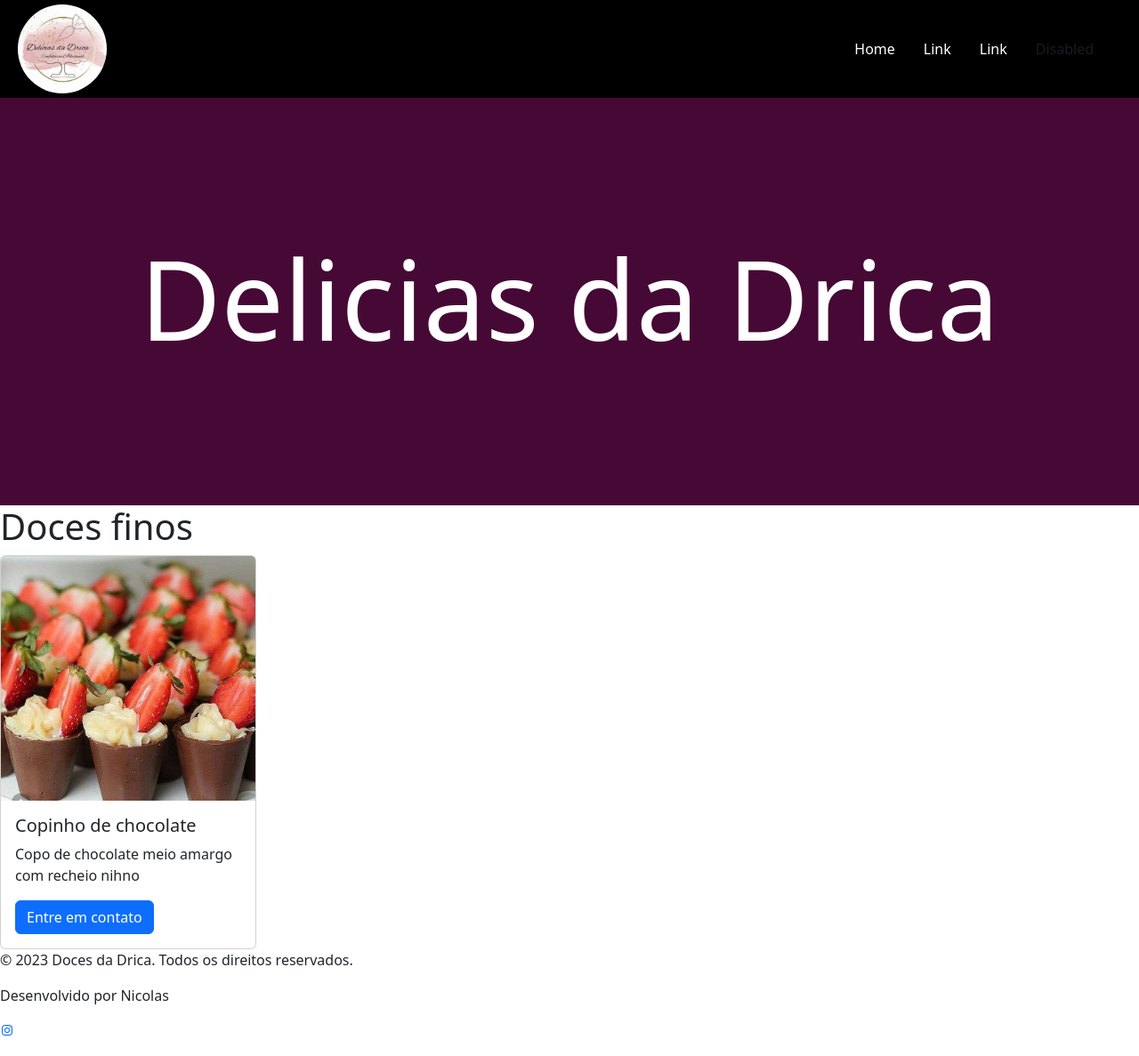
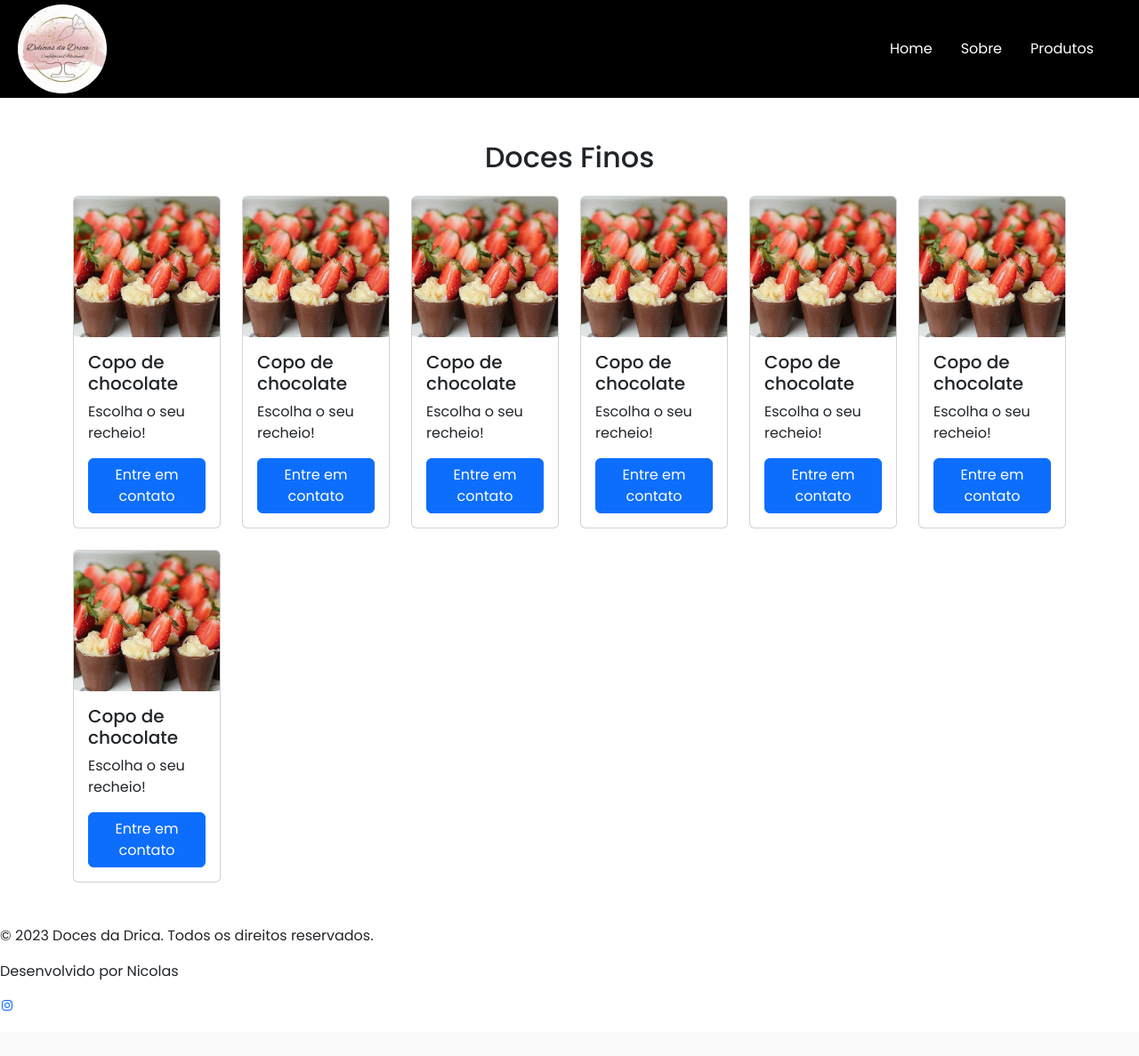
Before and after one commit to NicoaGc/Doces-da-Drica, a PHP site: page / in a window 1280 px wide. Shown: the whole page at 89% size. After the commit the page ends 1136 px from the top, so only its background shows below. Run offline with PHP 8.4, Linux system fonts and the light colour scheme; some libraries are stand-ins or nearby versions.

Commit message:
colocando cards no body, Doces finos

```diff
--- a/style.css
+++ b/CSS/style.css
@@ -1,4 +1,12 @@
+/* Fonte do Google - Poppins */
+@import url('https://fonts.googleapis.com/css2?family=Poppins:ital,wght@0,100;0,200;0,300;0,400;0,500;0,600;0,700;0,800;0,900;1,100;1,200;1,300;1,400;1,500;1,600;1,700;1,800;1,900&display=swap');
 
+*{
+    margin: 0;
+    padding: 0;
+    box-sizing: border-box;
+    font-family: 'Poppins', sans-serif;
+}
 body{
     width: 100%;
 
--- a/index.html
+++ b/index.html
@@ -8,7 +8,7 @@
     <link href="https://fonts.googleapis.com/css2?family=Lexend:wght@100..900&display=swap" rel="stylesheet">
     <link href='https://unpkg.com/boxicons@2.1.4/css/boxicons.min.css' rel='stylesheet'>
     <title>Delicias da Drica</title>
-    <link rel="stylesheet" href="style.css">
+    <link rel="stylesheet" href="CSS/style.css">
     <link rel="stylesheet" href="path/to/font-awesome/css/font-awesome.min.css">
     <link rel="stylesheet" href="https://cdnjs.cloudflare.com/ajax/libs/font-awesome/6.7.2/css/all.min.css" integrity="sha512-Evv84Mr4kqVGRNSgIGL/F/aIDqQb7xQ2vcrdIwxfjThSH8CSR7PBEakCr51Ck+w+/U6swU2Im1vVX0SVk9ABhg==" crossorigin="anonymous" referrerpolicy="no-referrer" />
     <link rel="stylesheet" href="https://cdn.jsdelivr.net/npm/bootstrap-icons@1.12.1/font/bootstrap-icons.min.css">
@@ -16,52 +16,114 @@
 </head>
 <body>
     <header>
-
-    </header>
     <nav>
 <ul class="nav justify-content-end">
   <a href="">
-    <img src="logodeliciasdadrica.jpg" alt="" srcset="">
+    <img src="images/logodeliciasdadrica.jpg" alt="" srcset="">
   </a>
   <li class="nav-item">
     <a class="nav-link active" aria-current="page" href="#">Home</a>
   </li>
   <li class="nav-item">
-    <a class="nav-link" href="#">Link</a>
+    <a class="nav-link" href="#">Sobre</a>
   </li>
   <li class="nav-item">
-    <a class="nav-link" href="#">Link</a>
-  </li>
-  <li class="nav-item">
-    <a class="nav-link disabled" aria-disabled="true">Disabled</a>
+    <a class="nav-link" href="#">Produtos</a>
   </li>
 </ul>
 </nav>
-            <script src="index.js"></script>
-    <main>
-      <section class="Pparte">
-<div>
-  <h1 class="titulop">
-    Delicias da Drica
-  </h1>
-</div>
-      </section>
-      <div>
-        <h1>
-          Doces finos
-        </h1>
+    </header>
+
+  <link href="https://cdn.jsdelivr.net/npm/bootstrap@5.3.0/dist/css/bootstrap.min.css" rel="stylesheet">
+</head>
+<body>
+<div class="container my-5">
+  <h2 class="text-center mb-4">Doces Finos</h2>
+
+  <div class="row g-4">
+
+    <!-- Card 1 -->
+    <div class="col-6 col-sm-4 col-md-3 col-lg-2">
+      <div class="card h-100">
+        <img src="images/docesfinoscopodechocolate.jpg" class="card-img-top" alt="...">
+        <div class="card-body">
+          <h5 class="card-title">Copo de chocolate</h5>
+          <p class="card-text">Escolha o seu recheio!</p>
+          <a href="#" class="btn btn-primary">Entre em contato</a>
+        </div>
       </div>
-        <section>
-<div class="card" style="width: 18rem;">
-  <img src="docesfinoscopodechocolate.jpg" class="card-img-top" alt="...">
-  <div class="card-body">
-    <h5 class="card-title">Copinho de chocolate</h5>
-    <p class="card-text">Copo de chocolate meio amargo com recheio nihno</p>
-    <a href="#" class="btn btn-primary">Entre em contato</a>
+    </div>
+    <div class="col-6 col-sm-4 col-md-3 col-lg-2">
+      <div class="card h-100">
+        <img src="images/docesfinoscopodechocolate.jpg" class="card-img-top" alt="...">
+        <div class="card-body">
+          <h5 class="card-title">Copo de chocolate</h5>
+          <p class="card-text">Escolha o seu recheio!</p>
+          <a href="#" class="btn btn-primary">Entre em contato</a>
+        </div>
+      </div>
+    </div>
+        <div class="col-6 col-sm-4 col-md-3 col-lg-2">
+      <div class="card h-100">
+        <img src="images/docesfinoscopodechocolate.jpg" class="card-img-top" alt="...">
+        <div class="card-body">
+          <h5 class="card-title">Copo de chocolate</h5>
+          <p class="card-text">Escolha o seu recheio!</p>
+          <a href="#" class="btn btn-primary">Entre em contato</a>
+        </div>
+      </div>
+    </div>
+        <div class="col-6 col-sm-4 col-md-3 col-lg-2">
+      <div class="card h-100">
+        <img src="images/docesfinoscopodechocolate.jpg" class="card-img-top" alt="...">
+        <div class="card-body">
+          <h5 class="card-title">Copo de chocolate</h5>
+          <p class="card-text">Escolha o seu recheio!</p>
+          <a href="#" class="btn btn-primary">Entre em contato</a>
+        </div>
+      </div>
+    </div>
+        <div class="col-6 col-sm-4 col-md-3 col-lg-2">
+      <div class="card h-100">
+        <img src="images/docesfinoscopodechocolate.jpg" class="card-img-top" alt="...">
+        <div class="card-body">
+          <h5 class="card-title">Copo de chocolate</h5>
+          <p class="card-text">Escolha o seu recheio!</p>
+          <a href="#" class="btn btn-primary">Entre em contato</a>
+        </div>
+      </div>
+    </div>
+        <div class="col-6 col-sm-4 col-md-3 col-lg-2">
+      <div class="card h-100">
+        <img src="images/docesfinoscopodechocolate.jpg" class="card-img-top" alt="...">
+        <div class="card-body">
+          <h5 class="card-title">Copo de chocolate</h5>
+          <p class="card-text">Escolha o seu recheio!</p>
+          <a href="#" class="btn btn-primary">Entre em contato</a>
+        </div>
+      </div>
+    </div>
+        <div class="col-6 col-sm-4 col-md-3 col-lg-2">
+      <div class="card h-100">
+        <img src="images/docesfinoscopodechocolate.jpg" class="card-img-top" alt="...">
+        <div class="card-body">
+          <h5 class="card-title">Copo de chocolate</h5>
+          <p class="card-text">Escolha o seu recheio!</p>
+          <a href="#" class="btn btn-primary">Entre em contato</a>
+        </div>
+      </div>
+    </div>
+
+    <!-- Continue colando mais <div class="col-6 col-sm-4 col-md-3 col-lg-2">... para mais cards -->
+
   </div>
 </div>
-        </section>
-    </main>
+
+<!-- Bootstrap JS -->
+<script src="https://cdn.jsdelivr.net/npm/bootstrap@5.3.0/dist/js/bootstrap.bundle.min.js"></script>
+<script src="index.js"></script>
+</body>
+</section>
     <footer>
         <p>&copy; 2023 Doces da Drica. Todos os direitos reservados.</p>
         <p>Desenvolvido por Nicolas </p>
```
Also changed, not shown: images/docesfinoscopodechocolate.jpg (renamed from docesfinoscopodechocolate.jpg), images/logodeliciasdadrica.jpg (renamed from logodeliciasdadrica.jpg).
